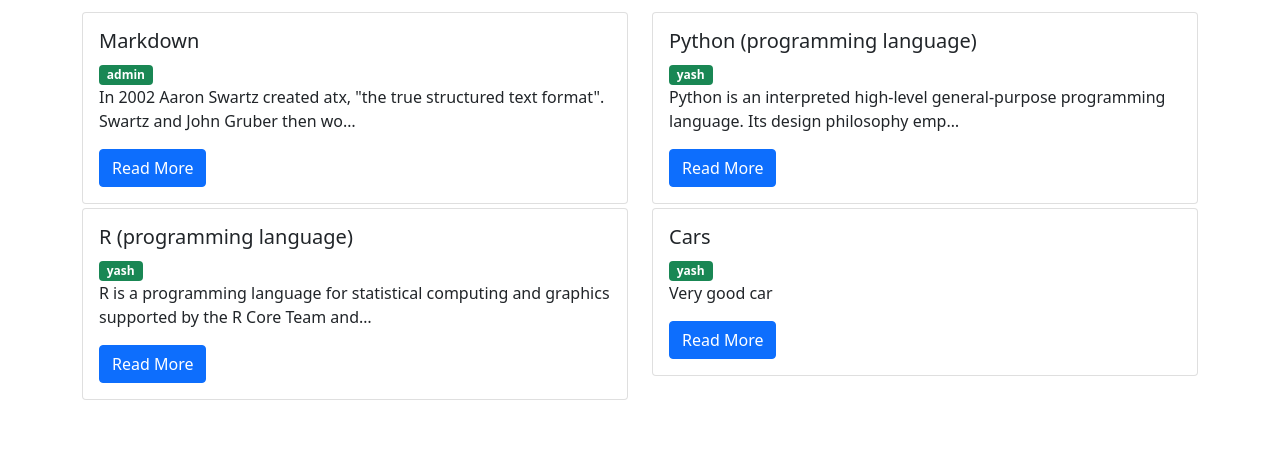
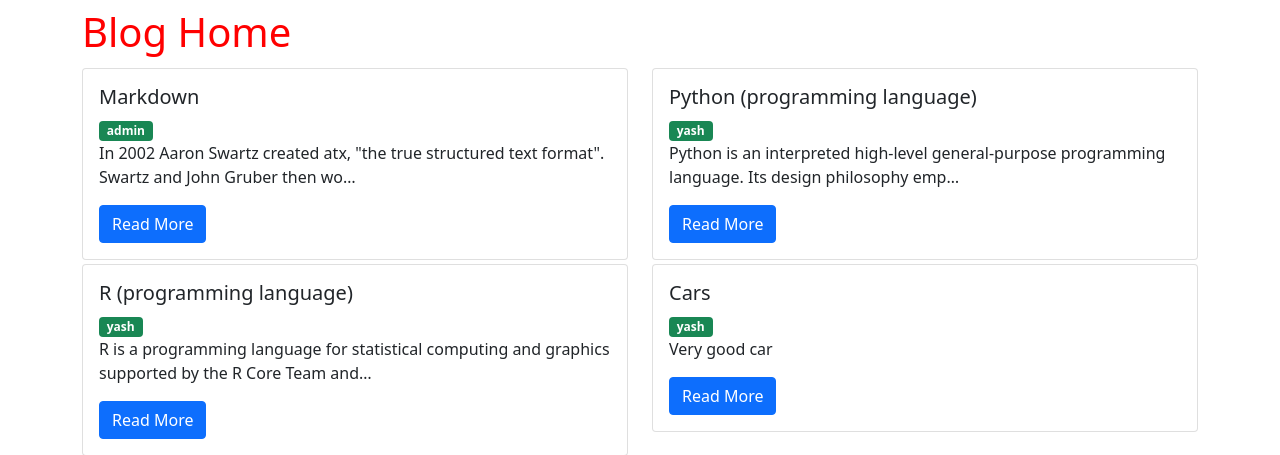
Before and after one commit to softdevm/django_blog_youtube, a Django app: page / in a window 1280 px wide. Shown: the part 56-511 px from the top of the page. Run offline with Django 4.2, Linux system fonts and the light colour scheme; data comes from the database, SQL or seed files in the repository.

Commit message:
Explained static files

```diff
--- a/blog_project/settings.py
+++ b/blog_project/settings.py
@@ -119,6 +119,9 @@ USE_TZ = True
 # https://docs.djangoproject.com/en/4.0/howto/static-files/
 
 STATIC_URL = 'static/'
+STATICFILES_DIRS = [
+    BASE_DIR / "static",
+]
 
 # Default primary key field type
 # https://docs.djangoproject.com/en/4.0/ref/settings/#default-auto-field
--- /dev/null
+++ b/static/css/style.css
@@ -0,0 +1,3 @@
+.red_color {
+    color: red;
+}
--- a/templates/base.html
+++ b/templates/base.html
@@ -1,3 +1,4 @@
+{% load static %}
 <!DOCTYPE html>
 <html lang="en">
 
@@ -8,6 +9,8 @@
         <title>Document</title>
         <link href="https://cdn.jsdelivr.net/npm/bootstrap@5.1.3/dist/css/bootstrap.min.css" rel="stylesheet"
             integrity="sha384-1BmE4kWBq78iYhFldvKuhfTAU6auU8tT94WrHftjDbrCEXSU1oBoqyl2QvZ6jIW3" crossorigin="anonymous">
+
+        <link rel="stylesheet" href="{% static '/css/style.css' %}">
     </head>
 
     <body>
--- a/templates/main/blog_home.html
+++ b/templates/main/blog_home.html
@@ -1,6 +1,7 @@
 {% extends 'base.html' %}
 
 {% block content %}
+    <h1 class="red_color">Blog Home</h1>
     <div class="row">
         {% for data in blogs %}
         <div class="col-sm-6 mt-1">
```
